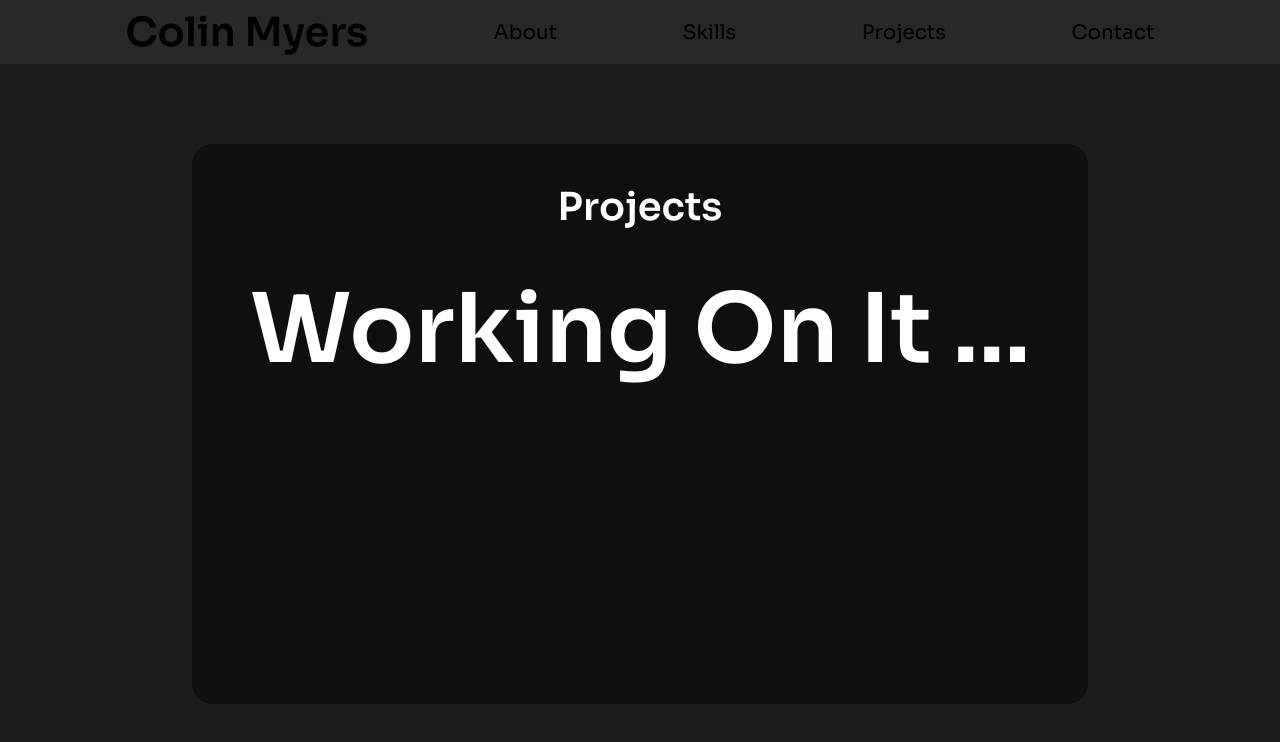
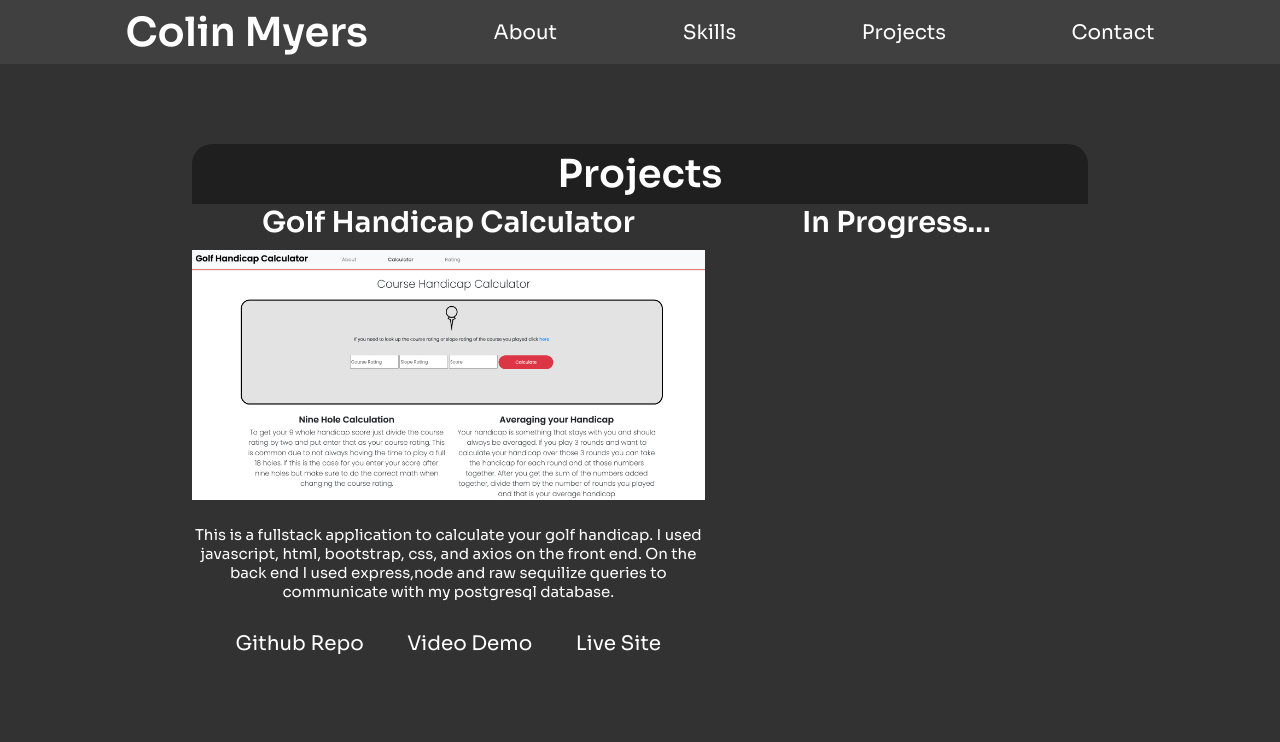
Before and after one commit to colinmyers37/personal-website, a plain HTML site: page projects.html in a window 1280 px wide. Drawn offline with Linux system fonts and the light colour scheme.

Commit message:
added projects page

```diff
--- a/projects.html
+++ b/projects.html
@@ -28,9 +28,24 @@
         <header class="box-header">
           <h1 class="about-text">Projects</h1>
         </header>
-        <h1 class="projects-text">Working On It ...</h1>
-
-        </section>
+        <main class="main-projects">
+          <div class="projects-div">
+            <h1 class="project-title">Golf Handicap Calculator</h1>
+            <img src="./images/golfprojectimg.png" alt="golf handicap project" class="img-project" />
+            <p class="project-disc">This is a fullstack application to calculate your golf handicap. I used javascript, html, bootstrap, css, and axios on the front end. On the back end I used express,node and raw sequilize queries to communicate with my postgresql database. </p>
+            <div class="project-links-container">
+              <a href="https://github.com/colinmyers37/handicap-project" class="links-text" target="_blank">Github Repo</a>
+              <a href="https://www.youtube.com/watch?v=OBvGyBDu9xQ&ab_channel=ColinMyers" class="links-text" target="_blank">Video Demo</a>
+              <a href="https://golfcourse-calc.herokuapp.com/" class="links-text" target="_blank">Live Site</a>
+            </div>
+          </div>
+          <div class="projects-div">
+            <h1 class="project-title">In Progress...</h1>
+            <img src="" alt="" class="img-project"/>
+            <p class="project-desc"></p>
+          </div>
+        </main>
+      </section>
     </main>
   </body>
 </html>
--- a/style.css
+++ b/style.css
@@ -3,7 +3,7 @@
   font-family: "Sora", sans-serif;
 }
 body {
-  background-color: rgb(28, 28, 28);
+  background-color: rgb(50, 50, 50);
 }
 
 header {
@@ -11,17 +11,17 @@ header {
   flex-direction: row;
   justify-content: space-evenly;
   align-items: center;
-  background-color: rgb(40, 40, 40);
+  background-color: rgb(64, 64, 64);
   width: 100vw;
   height: 8vh;
 }
 a {
   font-size: 20px;
   text-decoration: none;
-  color: black;
+  color: white;
 }
 a:hover {
-  color: white;
+background-color: grey;
 }
 main {
   display: flex;
@@ -38,10 +38,10 @@ main {
   height: 70vh;
   width: 70vw;
   border-radius: 20px;
-  background-color: rgb(15, 15, 15);
+  background-color: rgb(31, 31, 31);
 }
 .box-header {
-  background-color: rgb(15, 15, 15);
+  background-color: rgb(31, 31, 31);
   height: 125px;
   width: 65vw;
 }
@@ -104,3 +104,38 @@ align-items: center;
 .contact-spacing {
   margin: 30px
 }
+.main-projects {
+  display: flex;
+  flex-direction: row;
+  justify-content: space-evenly;
+  width: 70vw;
+}
+.projects-div{
+  background-color: rgb(50, 50, 50);
+  height: 500px;
+  width: 550px;
+  align-items: center;
+}
+.img-project {
+  height: 250px;
+}
+.project-disc {
+  margin-top: 20px;
+  color: white;
+  font-size: 15px;
+}
+.project-title {
+  color: white;
+  font-size: 1.8rem;
+  margin-bottom: 10px;
+}
+.project-links-container {
+  margin-top: 30px;
+  display: flex;
+  flex-direction: row;
+  justify-content: space-evenly;
+
+}
+.links-text {
+
+}
```
Also changed, not shown: images/golfprojectimg.png (added), 1 other file.
